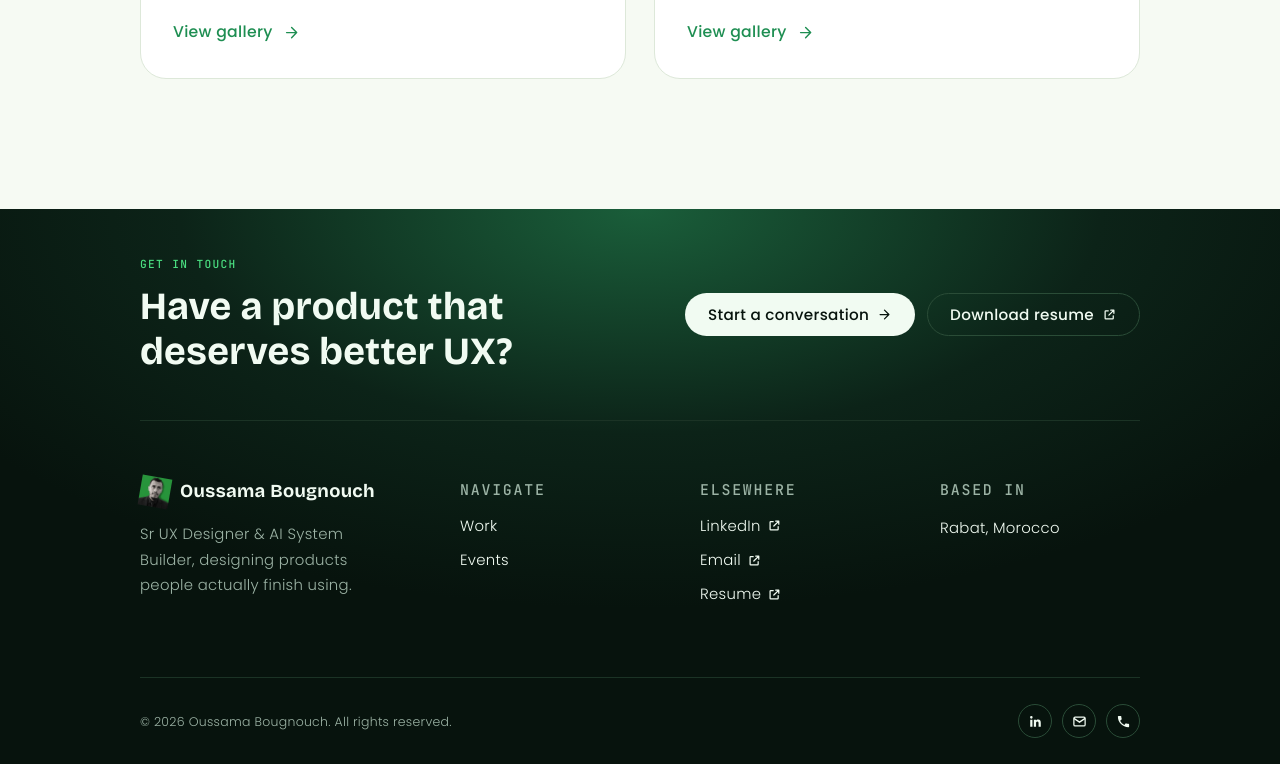
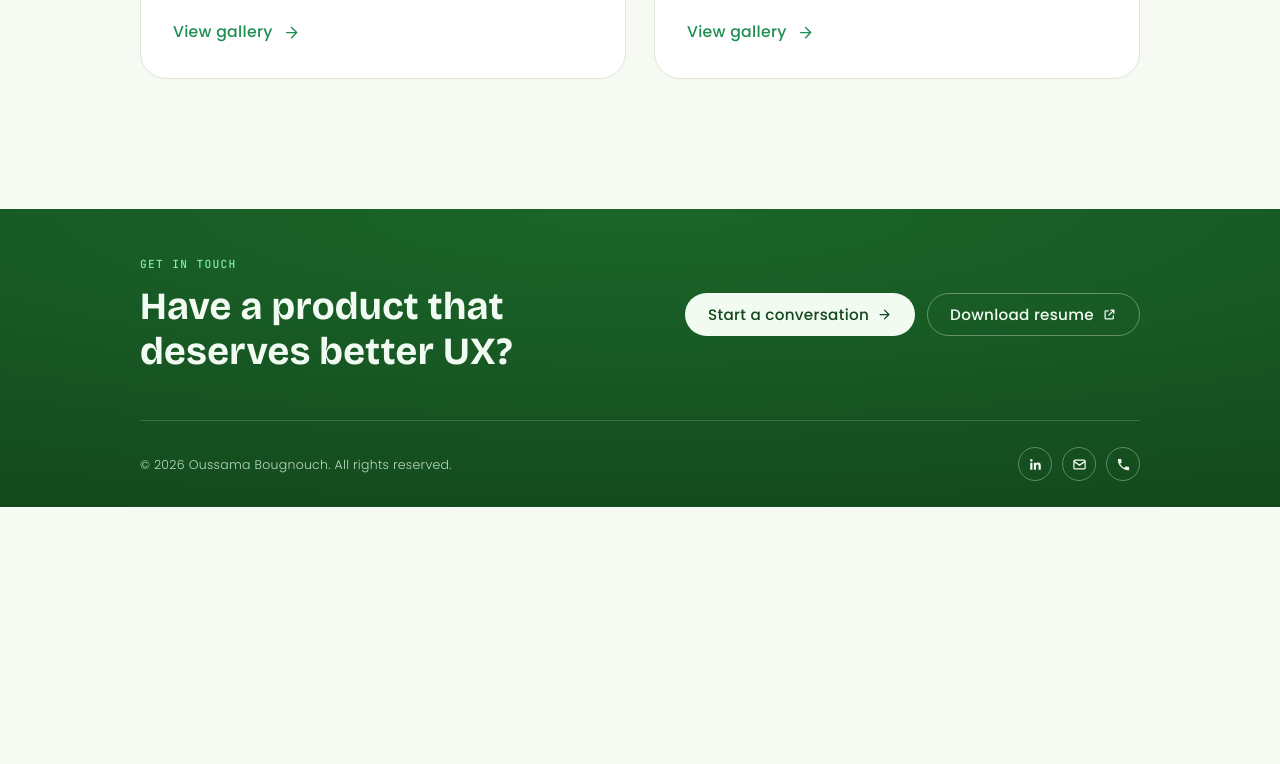
Before and after one commit to testytigers/oussamadesign, an Astro site: page / in a window 1280 px wide. Shown: the part 1948-2712 px from the top of the page. After the commit the page ends 2455 px from the top, so only its background shows below. Built offline with nearby package versions, Linux system fonts and the light colour scheme; Astro itself is replaced by a stand-in of ours.

Commit message:
Update problem.png, footer, case study i18n, and global styles

```diff
--- a/src/components/Footer.astro
+++ b/src/components/Footer.astro
@@ -25,34 +25,6 @@ const home = localizePath(lang, '/');
       </div>
     </div>
 
-    <div class="footer-grid">
-      <div class="footer-col footer-brand">
-        <div class="footer-wordmark">
-          <img src="/images/logo-photo.jpg" alt="" />
-          Oussama Bougnouch
-        </div>
-        <p>{d.footer.brandLine}</p>
-      </div>
-
-      <div class="footer-col">
-        <p class="micro-label">{d.footer.navigate}</p>
-        <a href={`${home}#work`}>{d.nav.work}</a>
-        <a href={localizePath(lang, '/events')}>{d.nav.events}</a>
-      </div>
-
-      <div class="footer-col">
-        <p class="micro-label">{d.footer.elsewhere}</p>
-        <a href="https://www.linkedin.com/in/oussamabougnouch/" target="_blank">LinkedIn <Icon name="external" /></a>
-        <a href="mailto:musamathemes@gmail.com">{d.footer.emailLabel} <Icon name="external" /></a>
-        <a href="/resume.pdf" target="_blank">{d.footer.resumeLabel} <Icon name="external" /></a>
-      </div>
-
-      <div class="footer-col">
-        <p class="micro-label">{d.footer.basedIn}</p>
-        <p>{d.footer.location}</p>
-      </div>
-    </div>
-
     <div class="footer-bottom">
       <p>© {new Date().getFullYear()} Oussama Bougnouch. {d.footer.rights}</p>
 
--- a/src/i18n/case-study.en.ts
+++ b/src/i18n/case-study.en.ts
@@ -13,7 +13,7 @@ export const caseStudyEn = {
     journeyMap:
       'Service blueprint mapping the 6-stage hiring journey — Initiate, Check Availability, Align Schedules, Propose Interview, Await Response, Confirm Interview — with actions, feelings, pain points and opportunities per stage',
     problem:
-      'Diagram illustrating multi-party scheduling chaos: candidate, two interviewers and hiring manager exchanging conflicting time slots across email and messaging apps, causing 3-day booking delays',
+      'Diagram of multi-party interview scheduling: a proposed 12:00-13:00 slot is rejected by the candidate, two interviewers each list separate availability, and the hiring manager has to hunt for the single overlapping slot, 13:00-14:00, before confirming it back to the candidate after a delay',
     oldExperience:
       'Screen recording of the legacy Wiggli interview scheduling UI, showing the limitation of proposing only a single time slot — the root cause of 40% candidate dropout',
     oldExperienceCaption:
--- a/src/i18n/case-study.fr.ts
+++ b/src/i18n/case-study.fr.ts
@@ -13,7 +13,7 @@ export const caseStudyFr = {
     journeyMap:
       "Service blueprint du parcours de recrutement en 6 étapes — Initier, Vérifier les disponibilités, Aligner les agendas, Proposer l'entretien, Attendre la réponse, Confirmer — avec actions, ressentis, points de friction et opportunités",
     problem:
-      "Schéma du chaos de planification à plusieurs : candidat, deux intervieweurs et hiring manager échangeant des créneaux contradictoires par e-mail et messagerie, d'où 3 jours de délai",
+      "Schéma de la planification d'entretien à plusieurs : un créneau 12:00-13:00 refusé par le candidat, deux intervieweurs aux disponibilités distinctes, et le hiring manager qui doit chercher le seul créneau commun, 13:00-14:00, avant de le confirmer au candidat avec du retard",
     oldExperience:
       "Capture vidéo de l'ancienne interface de planification Wiggli, montrant qu'on ne pouvait proposer qu'un seul créneau — la cause première des 40 % d'abandon",
     oldExperienceCaption:
--- a/src/styles/global.css
+++ b/src/styles/global.css
@@ -24,13 +24,20 @@
   --accent: #1E8E52;
   --accent-strong: #146B3E;
   --card-bg: #FFFFFF;
-  --footer-bg: #07130D;
-  --footer-gradient: radial-gradient(80% 90% at 50% 0%, #1A5E3A 0%, #0C2318 45%, #07130D 80%);
+  /* The logo's own green, darkened. Sampled from the photo background as
+     #27943B — hue 131, sat 74% — which is a grassier green than the site
+     accent at hue 148. These keep that exact hue and saturation and only drop
+     the value, so the footer reads as the brand mark rather than as a second,
+     slightly-off green. Flat #27943B was the first instinct but gives white
+     text only 3.90:1; at these values it clears 6.6:1 everywhere. */
+  --footer-bg: #13471C;
+  --footer-gradient: radial-gradient(130% 115% at 50% 0%, #1B6629 0%, #175723 50%, #13471C 100%);
   --footer-text: #F1FBF2;
-  --footer-accent: #4ADE80;
-  --footer-border: #1B3325;
-  --footer-border-strong: #2A4C37;
-  --footer-muted: #9CB3A5;
+  /* Lifted from #4ADE80, which only reached AA-large against these greens. */
+  --footer-accent: #7CEFA6;
+  --footer-border: rgba(255, 255, 255, 0.16);
+  --footer-border-strong: rgba(255, 255, 255, 0.32);
+  --footer-muted: #BCD9C3;
   --header-bg: rgba(246, 250, 243, 0.85);
 }
 
@@ -45,13 +52,18 @@
   --accent: #4ADE80;
   --accent-strong: #6FEBA0;
   --card-bg: #10160F;
-  --footer-bg: #050A07;
-  --footer-gradient: radial-gradient(80% 90% at 50% 0%, #11482C 0%, #091B12 45%, #050A07 80%);
+  /* Same logo hue, one step deeper than the light theme. Note this is still
+     lighter than the dark page ground (#0A0F0B): in dark mode the footer lifts
+     off the page as a green slab rather than receding. That is deliberate —
+     taking it below the page ground would mean dropping the value so far the
+     green stops reading at all, which defeats matching the logo. */
+  --footer-bg: #0F3816;
+  --footer-gradient: radial-gradient(130% 115% at 50% 0%, #175723 0%, #13471C 50%, #0F3816 100%);
   --footer-text: #EAF9EC;
-  --footer-accent: #4ADE80;
-  --footer-border: #16281D;
-  --footer-border-strong: #23412F;
-  --footer-muted: #8FA79A;
+  --footer-accent: #7CEFA6;
+  --footer-border: rgba(255, 255, 255, 0.14);
+  --footer-border-strong: rgba(255, 255, 255, 0.28);
+  --footer-muted: #AECFB6;
   --header-bg: rgba(10, 15, 11, 0.85);
 }
 
@@ -1054,7 +1066,9 @@ a.event-card:hover .event-card-body h3 { color: var(--accent); }
   justify-content: space-between;
   gap: 28px;
   padding-bottom: 46px;
-  margin-bottom: 56px;
+  /* No margin below the rule: the 56px here used to clear the four-column
+     block that sat between this and the bottom bar. With that gone, the bar's
+     own 26px padding-top mirrors the footer's 26px bottom padding. */
   border-bottom: 1px solid var(--footer-border);
 }
 
@@ -1107,63 +1121,6 @@ a.event-card:hover .event-card-body h3 { color: var(--accent); }
   border-color: var(--footer-text);
 }
 
-.footer-grid {
-  display: grid;
-  grid-template-columns: 1.4fr repeat(3, 1fr);
-  gap: 40px;
-  padding-bottom: 60px;
-  border-bottom: 1px solid var(--footer-border);
-}
-
-@media (max-width: 860px) {
-  .footer-grid {
-    grid-template-columns: 1fr 1fr;
-    gap: 34px;
-  }
-}
-
-.footer-col .micro-label {
-  color: var(--footer-muted);
-}
-
-.footer-col a,
-.footer-col p {
-  display: flex;
-  align-items: center;
-  gap: 6px;
-  color: var(--footer-text);
-  font-size: 0.93rem;
-  margin: 0 0 12px;
-}
-
-.footer-col a:hover {
-  opacity: 1;
-  color: var(--footer-accent);
-}
-
-.footer-brand .footer-wordmark {
-  display: inline-flex;
-  align-items: center;
-  gap: 10px;
-  font-family: 'Bricolage Grotesque', sans-serif;
-  font-weight: 700;
-  font-size: 1.15rem;
-  color: var(--footer-text);
-  margin-bottom: 14px;
-}
-
-.footer-brand .footer-wordmark img {
-  width: 30px;
-  height: 30px;
-  object-fit: cover;
-  transform: rotate(10deg);
-}
-
-.footer-brand p {
-  color: var(--footer-muted);
-  font-size: 0.93rem;
-  max-width: 260px;
-}
 
 .footer-bottom {
   display: flex;
```
Also changed, not shown: photos-source/site/problem.png (added), public/images/work/problem.png.
